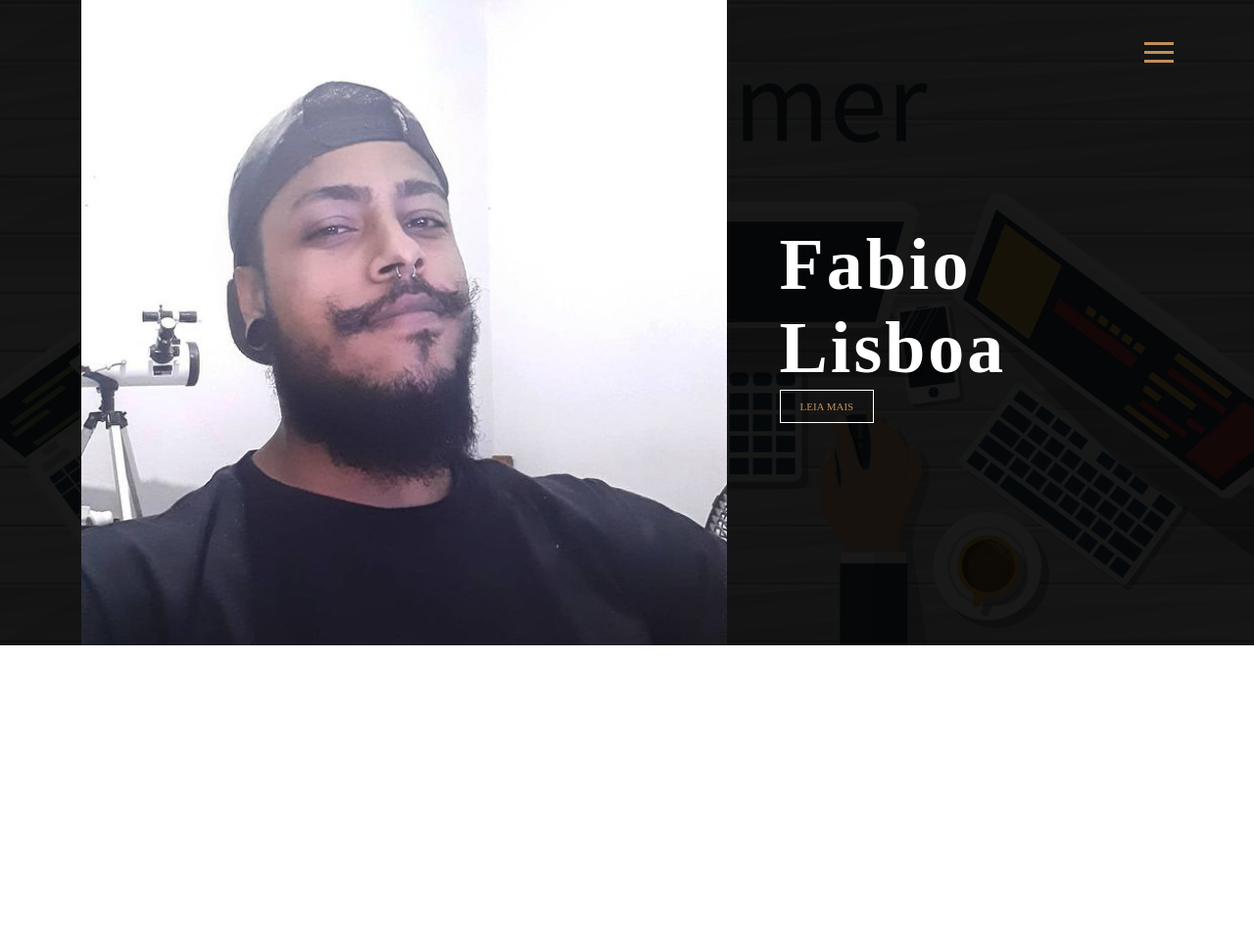
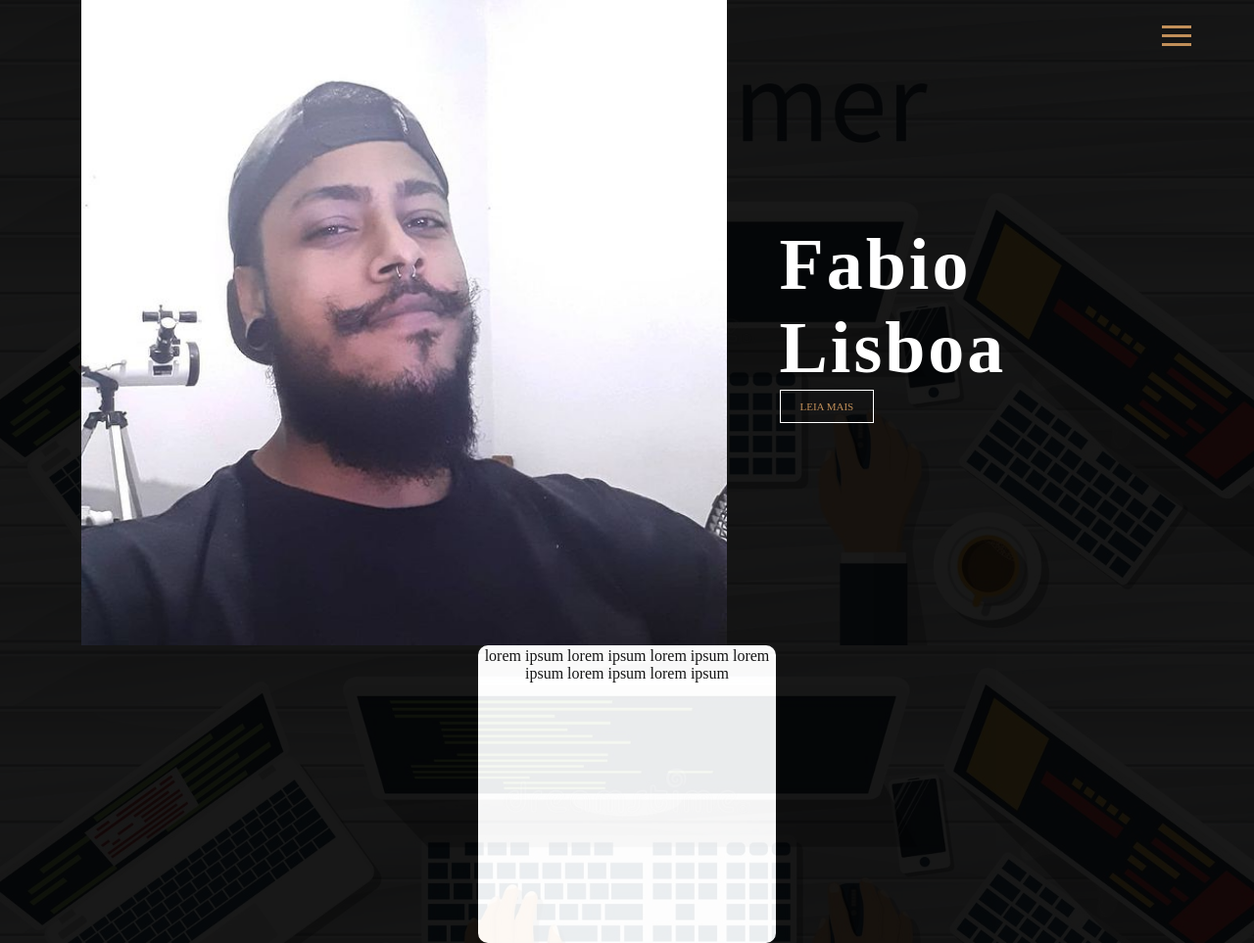
Before and after one commit to lisboadivalu/portifolioBasic, a PHP site: page / in a window 1280 px wide. Shown: the whole page at 98% size. Before the commit the page ends 659 px from the top, so only its background shows below. Run offline with PHP 8.4, Linux system fonts and the light colour scheme.

Commit message:
melhoria na pagina

```diff
--- a/css/style.css
+++ b/css/style.css
@@ -1,6 +1,7 @@
 * {
     margin: 0;
     padding: 0;
+    scroll-behavior: smooth;
 }
 
 .site-container {
@@ -70,6 +71,8 @@
 .burguer-container{
     cursor: pointer;
     z-index: 3;
+    position: fixed;
+    right: 5%;
 }
 
 .bar1, .bar2, .bar3{
@@ -104,7 +107,7 @@
     background-size: cover;
 }
 
-.section-top-banner:after {
+.section-top-banner::after {
     content: '';
     position: absolute;
     top: 0;
@@ -153,3 +156,30 @@
 .a-button:hover, .a-button:focus {
     color: #777;
 }
+
+.main-section-content {
+    margin: 0;
+    height: 100%;
+    width: 100%;
+    background-image: url("../img/back.jpg");
+    background-position: center;
+    background-size: cover;
+}
+
+.main-section-text-content {
+    position: relative;
+    background-color: #000;
+    opacity: 0.9;
+    z-index: 1;
+}
+
+.text-content {
+    margin: auto;
+    border: 2px solid #fff;
+    border-radius: 10px;
+    height: 300px;
+    width: 300px;
+    background-color: #fff;
+    z-index: 2;
+    text-align: center;
+}
--- a/index.html
+++ b/index.html
@@ -15,11 +15,9 @@
             <img src="" alt="" id="logo">
             <div class="main-navigation">
                 <ul class="main-navigation-ul">
-                    <li><a href="">Home</a></li>
-                    <li><a href="">Sobre Nos</a></li>
-                    <li><a href="">Contato</a></li>
-                    <li><a href="">Projetos</a></li>
-                    <li><a href="">Trabalhe Conosco</a></li>
+                    <li><a href="#main-section" class="close" onclick="menuFunction(this)">Home</a></li>
+                    <li><a href="#contato" class="close" onclick="menuFunction(this)" >Contato</a></li>
+                    <li><a href="https://github.com/lisboadivalu" target="_blank" class="close" onclick="menuFunction(this)">Projetos</a></li>
                 </ul>
             </div>
             <div id="btnBurguer" class="burguer-container" onclick="menuFunction(this)">
@@ -29,7 +27,7 @@
             </div>
         </div>
     </nav>
-    <section class="section-top-banner">
+    <section class="section-top-banner" id="main-section">
         <div class="top-banner__inner site-container">
             <div class="top-banner__image">
                 <img src="img/profile.png" alt="">
@@ -41,10 +39,21 @@
                 <div class="top-banner__text-down">
                     <h2 class="top-banner__h2">Lisboa</h2>
                 </div>
-                <a href="" class="a-button">Leia mais</a>
+                <a href="#info" class="a-button">Leia mais</a>
             </div>
         </div>
     </section>
+    <section class="main-section-content" id="info">
+        <div class="main-section-text-content">
+            <div class="text-content">
+                <p>lorem ipsum lorem ipsum lorem ipsum lorem ipsum lorem ipsum lorem ipsum</p><br/>
+            </div>
+        </div>
+    </section>
+    <section class="">
+
+    </section>
+
 </body>
 
 <script src="js/jquery-3.6.0.min.js"></script>
--- a/js/main.js
+++ b/js/main.js
@@ -1,10 +1,16 @@
 function menuFunction(x)
-        {
-            x.classList.toggle("change");
-        }
+    {
+        x.classList.toggle("change");
+    }
 
 $(document).ready(function(){
     $('.burguer-container').on('click', function(){
         $('.main-navigation').toggle('slow')
     })
 })
+
+$(document).ready(function(){
+    $('.close').on('click', function(){
+        $('.main-navigation').toggle('slow')
+    })
+})
```
Also changed, not shown: img/top-banner-bckg.jpg (deleted).
